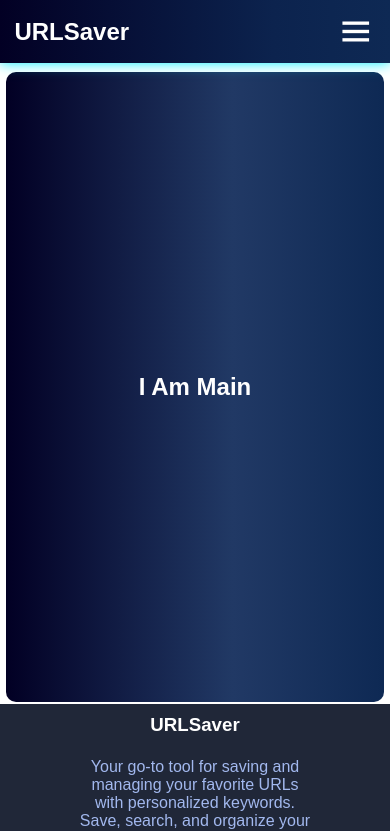
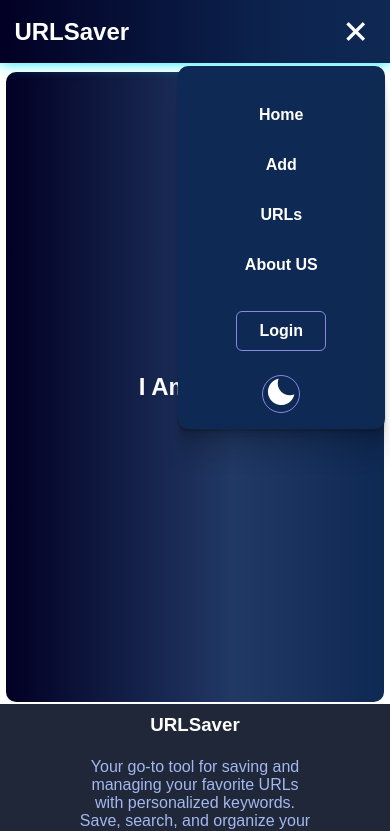
Before and after one commit to Lalitmax/URL-Saver, a plain HTML site: page index.html in a window 390 px wide. Both pictures are taken after a click on the icon 355 px from the left and 31 px from the top of the page. Shown: the top 831 px of the page. Drawn offline with nearby package versions, Linux system fonts and the light colour scheme.

Commit message:
add js for making navbar responsive like toggle to horixontal navbar to vertical

```diff
--- a/index.html
+++ b/index.html
@@ -101,6 +101,7 @@
             <p style="color: #fff; font-weight: bold;" class="foo-p">&copy; 2023 <a href="#home"><span>URLSaver</span></a>. All Rights Reserved.</p>
         </div>
     </footer>
+    <script src="./js/script.js"></script>
 
  </body>
 
--- /dev/null
+++ b/js/script.js
@@ -0,0 +1,6 @@
+let menuIcon = document.querySelector('#menu-icon');
+let navbar = document.querySelector('.right-menu');
+menuIcon.onclick = () =>  {
+    menuIcon.classList.toggle('bx-x');
+    navbar.classList.toggle('active');
+}
```
